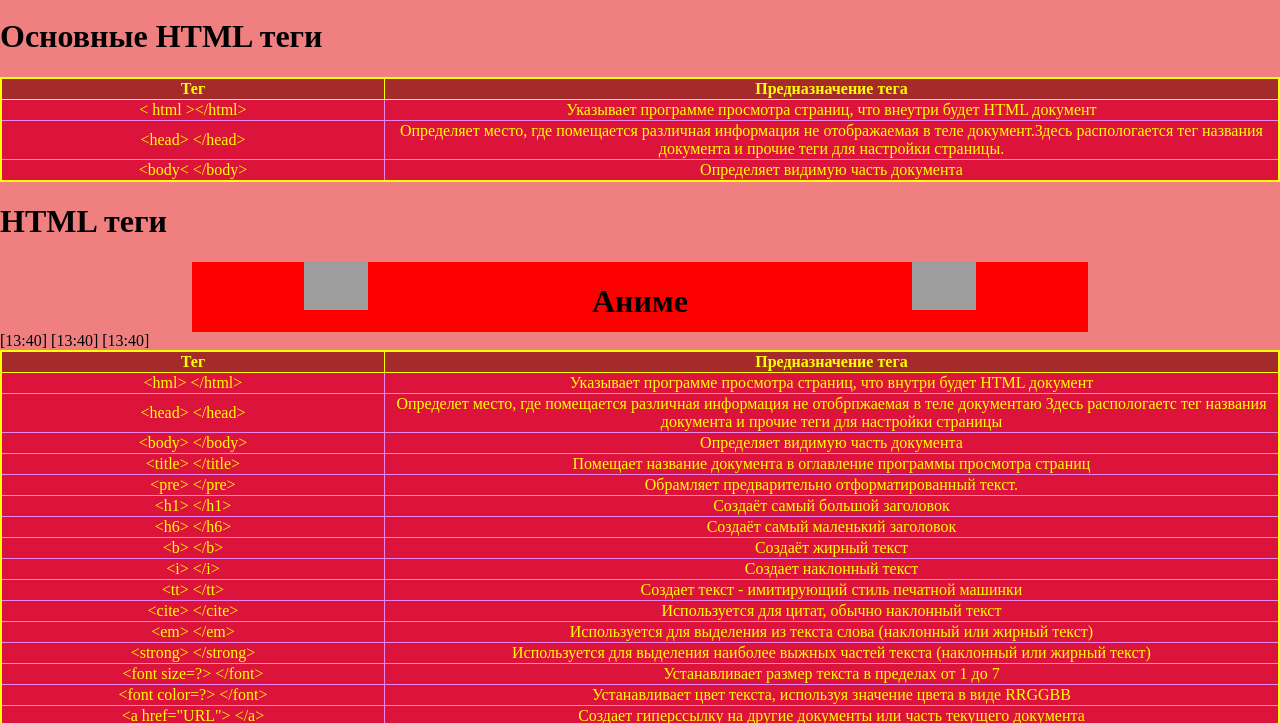
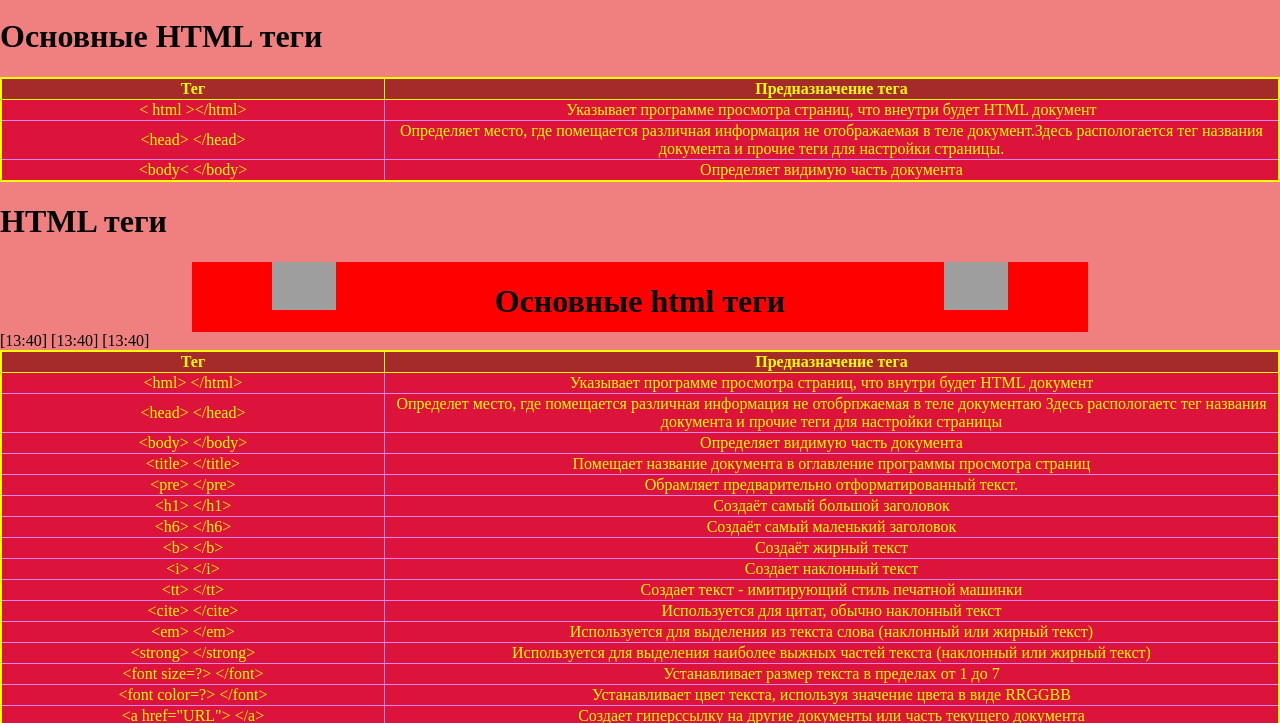
Before and after one commit to volk2009/volk2009.github.io, a plain HTML site: page AboutHTMLandCSS/index.html in a window 1280 px wide. Shown: the part 73-796 px from the top of the page. Drawn offline with Linux system fonts and the light colour scheme; grey boxes are pictures that could not be loaded.

Commit message:
Update index.html

```diff
--- a/AboutHTMLandCSS/index.html
+++ b/AboutHTMLandCSS/index.html
@@ -98,7 +98,7 @@
 <header>
         <a href="index.html"><img id="left" src="https://pngimage.net/wp-content/uploads/2018/06/%D1%81%D1%82%D1%80%D0%B5%D0%BB%D0%BA%D0%B0-%D0%B2%D0%B5%D0%BA%D1%82%D0%BE%D1%80-png-1.png" alt="Левая стрелка">
         </a>
-        <h1>Аниме</h1>
+        <h1>Основные html теги</h1>
         <a href="border.html"><img id="right" src="https://pngimage.net/wp-content/uploads/2018/06/%D1%81%D1%82%D1%80%D0%B5%D0%BB%D0%BA%D0%B0-%D0%B2%D0%B5%D0%BA%D1%82%D0%BE%D1%80-png-1.png" alt="Правая стрелка">
         </a>
     </header>
```
